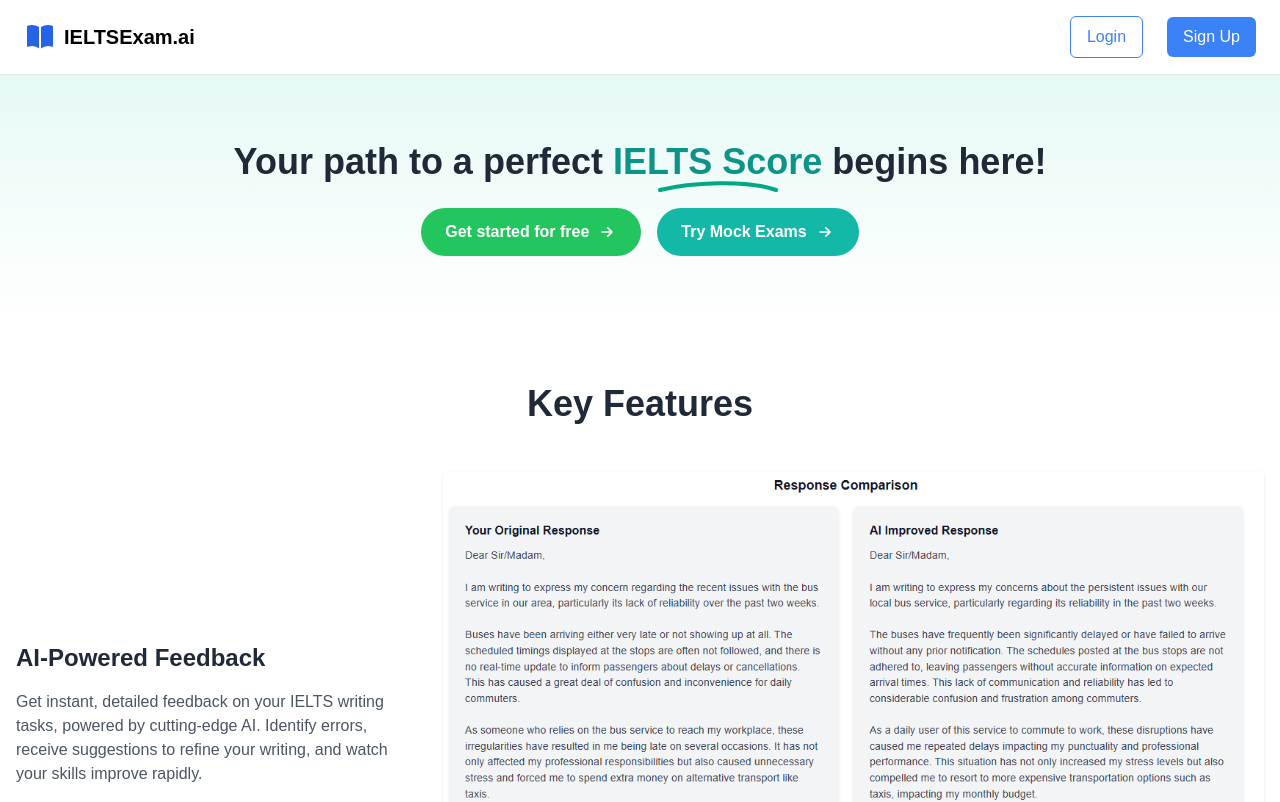
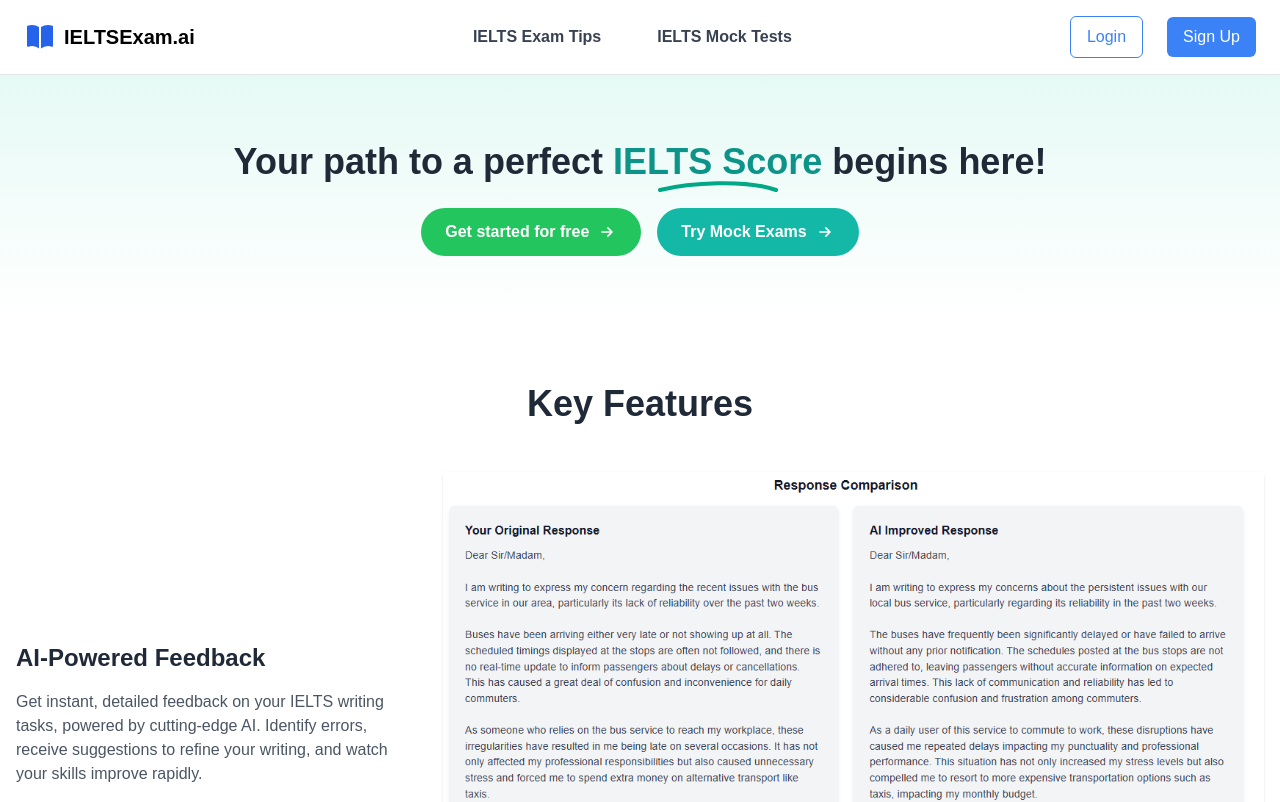
Before and after one commit to shashank-padala/ieltsexam-ai, a Next.js app: page / in a window 1280 px wide. Shown: the top 802 px of the page. Built offline with nearby package versions, Linux system fonts and the light colour scheme; no server answers; the database is empty.

Commit message:
added header nacv links for IELTS Exam Tips and IELTS Mock Tests

```diff
--- a/components/HeaderNav.tsx
+++ b/components/HeaderNav.tsx
@@ -83,6 +83,24 @@
           </Link>
         </div>
 
+        {/* Center Navigation Links */}
+        <div className="hidden md:flex items-center gap-8">
+          <Link
+            href="/ielts-exam-tips"
+            className="text-gray-700 hover:text-blue-600 transition-all duration-200 px-3 py-2 rounded-md hover:bg-blue-50 font-bold relative group"
+          >
+            IELTS Exam Tips
+            <span className="absolute bottom-0 left-0 w-0 h-0.5 bg-blue-600 transition-all duration-200 group-hover:w-full"></span>
+          </Link>
+          <Link
+            href="/ielts-mock-tests"
+            className="text-gray-700 hover:text-blue-600 transition-all duration-200 px-3 py-2 rounded-md hover:bg-blue-50 font-bold relative group"
+          >
+            IELTS Mock Tests
+            <span className="absolute bottom-0 left-0 w-0 h-0.5 bg-blue-600 transition-all duration-200 group-hover:w-full"></span>
+          </Link>
+        </div>
+
         {/* Desktop Nav & Auth Buttons */}
         <div className="hidden md:flex items-center gap-6">
           {user ? (
@@ -161,6 +179,22 @@
               </Link>
             </div>
           )}
+
+          {/* Mobile Navigation Links */}
+          <div className="mt-4 flex flex-col gap-3">
+            <Link
+              href="/ielts-exam-tips"
+              className="text-gray-700 hover:text-blue-600 transition-all duration-200 px-3 py-2 rounded-md hover:bg-blue-50 font-bold"
+            >
+              IELTS Exam Tips
+            </Link>
+            <Link
+              href="/ielts-mock-tests"
+              className="text-gray-700 hover:text-blue-600 transition-all duration-200 px-3 py-2 rounded-md hover:bg-blue-50 font-bold"
+            >
+              IELTS Mock Tests
+            </Link>
+          </div>
         </div>
       )}
     </nav>
```
